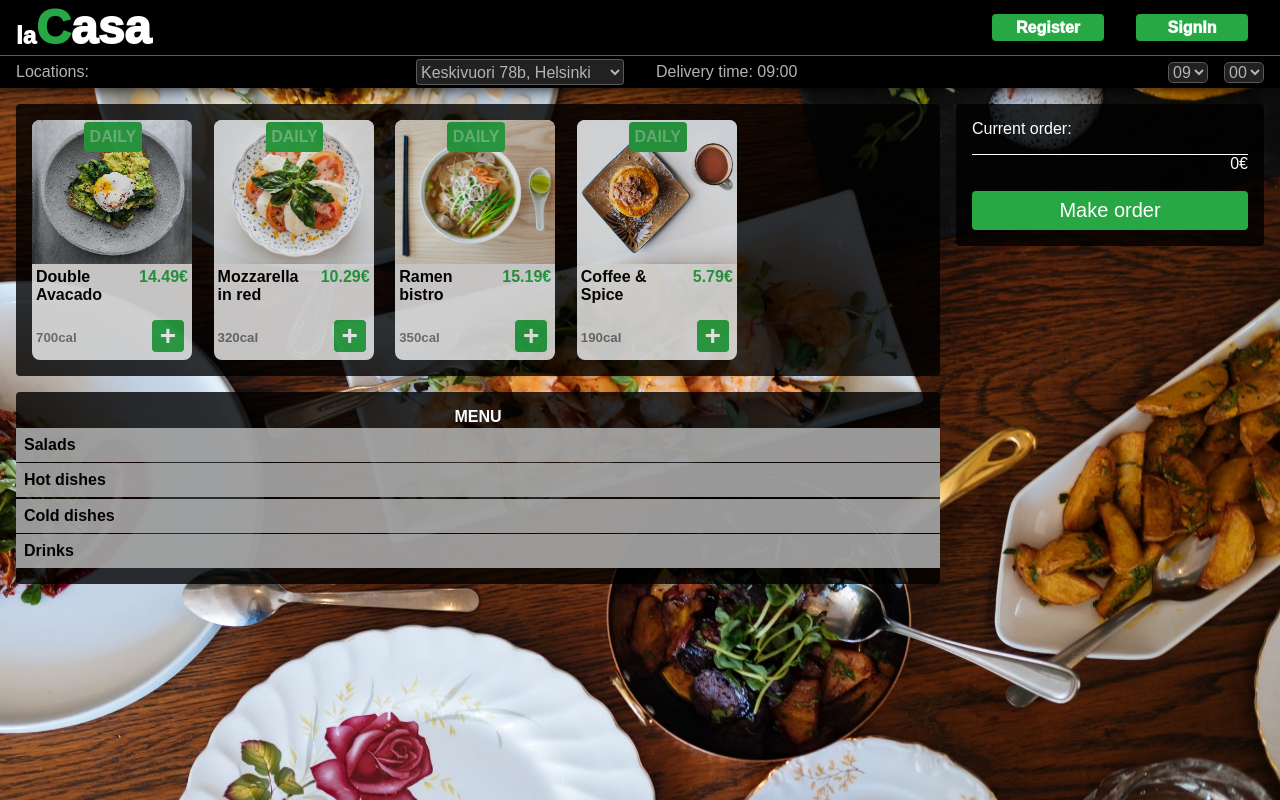
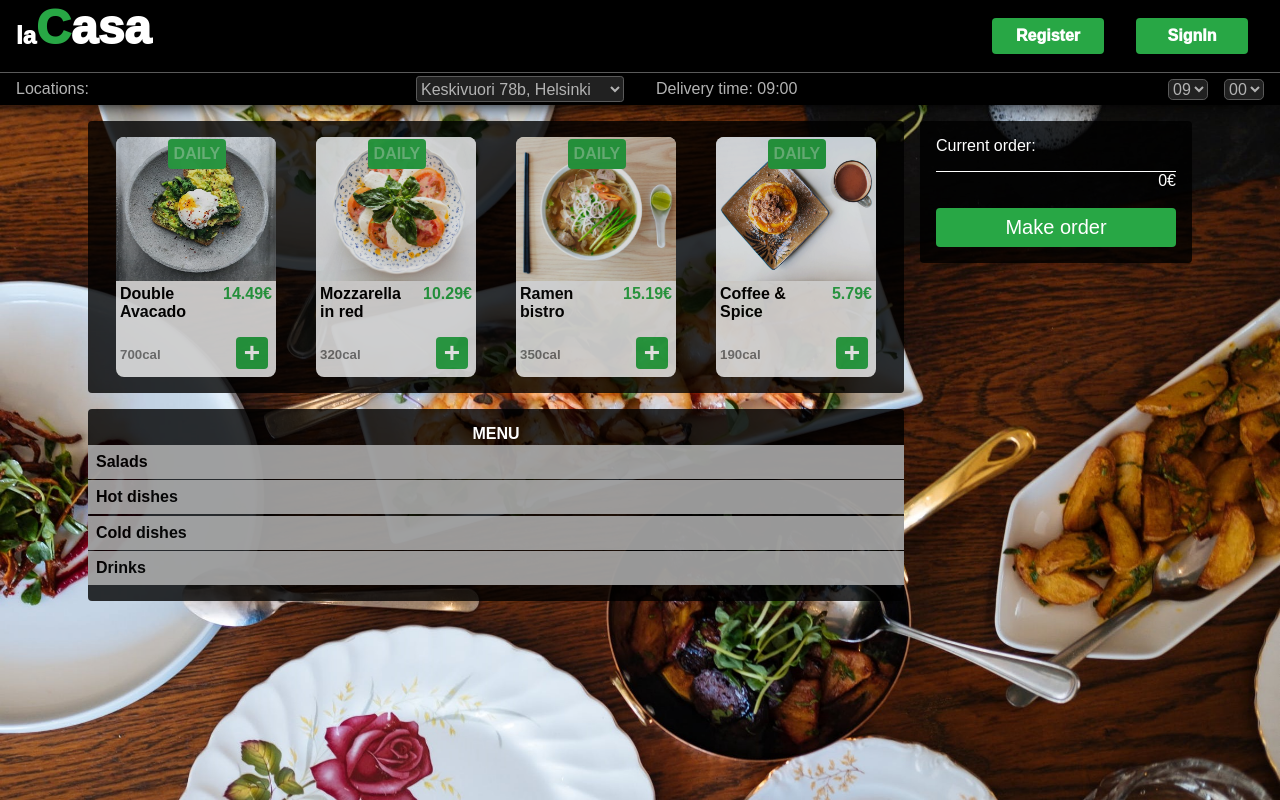
Before and after one commit to Kuovinen/Restaurant, a React (Create React App) app: page / in a window 1280 px wide. Built offline with nearby package versions, Linux system fonts and the light colour scheme.

Commit message:
max width accounted for

```diff
--- a/src/App.js
+++ b/src/App.js
@@ -20,6 +20,7 @@ function App() {
     <div className="App">
       <img className="bkg" src={"/images/background.jpg"} alt="" />
       <Header />
+      <div id="view">
         <Main />
         <Cover />
         <SignInForm />
@@ -27,6 +28,7 @@ function App() {
         <OrderForm />
         <OrderConfirmation />
       </div>
+    </div>
   );
 }
 
--- a/src/index.css
+++ b/src/index.css
@@ -22,6 +22,12 @@ body {
   width: 100%;
   min-width: 320px;
 }
+#view {
+  display: flex;
+  justify-content: center;
+  margin: auto;
+  max-width: 90rem;
+}
 .bkg {
   position: fixed;
   height: 100%;
@@ -43,13 +49,14 @@ header {
   grid-template-columns: repeat(4, 1fr);
   height: auto;
   width: 100%;
-  min-width: 320px;
+  min-width: 350px;
   background: var(--cp-Black);
   box-shadow: -1rem 0rem 1rem #000000;
   color: var(--cp-Grey);
 }
 
 .logo {
+  height: 9vh;
   grid-column: 1/4;
   font-size: 6vh;
   margin-left: 1rem;
@@ -180,7 +187,7 @@ header {
   justify-content: flex-end;
   padding-right: 1rem;
   color: var(--cp-White);
-  font-size: 2vh;
+  font-size: 1rem;
   cursor: pointer;
   border: var(--border);
 }
@@ -204,7 +211,7 @@ header {
   background-color: rgba(110, 110, 110, 0.3);
   border-radius: 0.3rem;
   color: var(--cp-White);
-  font-size: 2vh;
+  font-size: 1rem;
   text-align: center;
   border: var(--border);
   cursor: pointer;
@@ -246,6 +253,7 @@ main {
   opacity: 0.85;
   cursor: pointer;
   user-select: none;
+  margin: auto;
 }
 .dishTabDaily::before {
   content: "DAILY";
@@ -629,6 +637,7 @@ input::placeholder {
     grid-template-columns: auto auto;
     grid-template-rows: auto auto auto;
   }
+
   .logo {
     grid-column: 1;
     grid-row: 1;
@@ -653,11 +662,13 @@ input::placeholder {
     grid-row: 3;
   }
 }
-@media screen and (max-width: 460px) {
+
+@media screen and (max-width: 540px) {
   main {
     grid-template-columns: auto;
     grid-template-rows: auto auto auto;
   }
+
   .orderForm {
     grid-column: 1;
     grid-row: 1;
```
Lines whose indentation alone changed are shown as unchanged.
